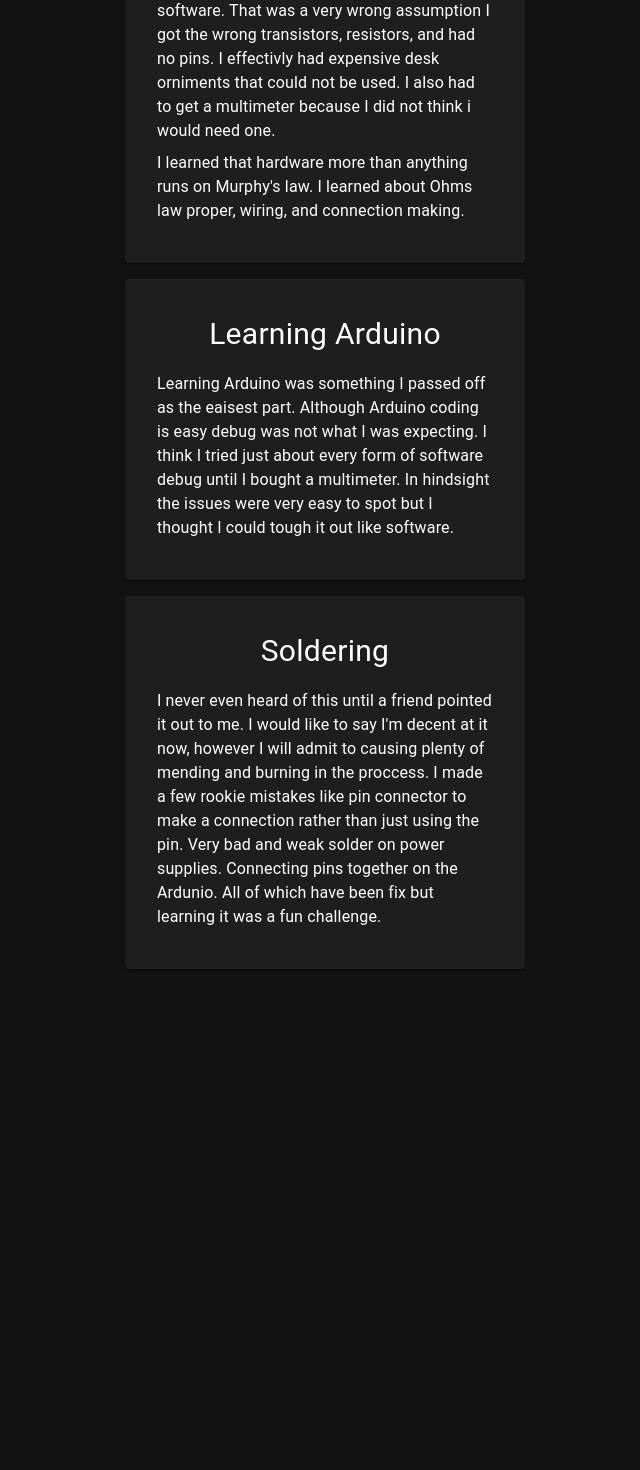
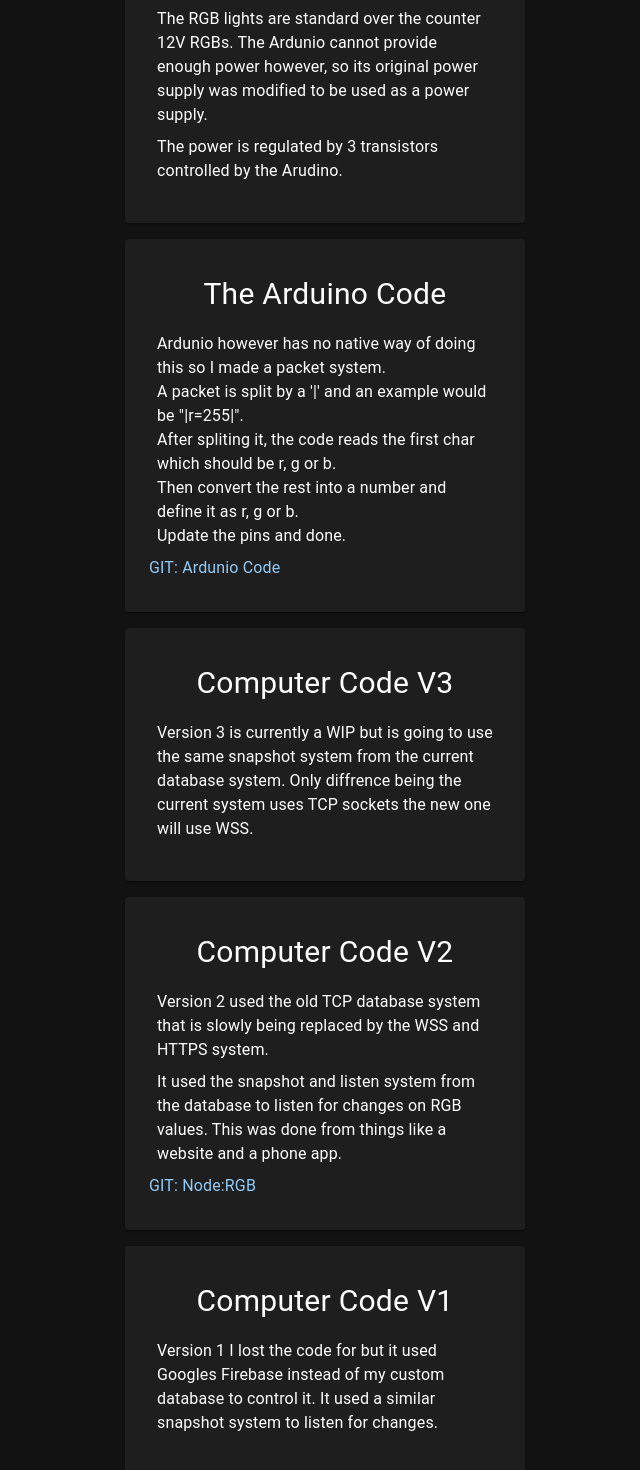
Before and after one commit to peoplestealusernames/website, a React (Create React App) app: page /website/projects/RGB in a window 1280 px wide. Shown: the part 474-1944 px from the top of the page, without its empty margins (315-955 px from the left). Before the commit the page ends 1483 px from the top, so only its background shows below. Built offline with nearby package versions, Linux system fonts and the light colour scheme.

Commit message:
RGBPage: Redesign

```diff
--- a/src/pages/Projects/RGBPage.tsx
+++ b/src/pages/Projects/RGBPage.tsx
@@ -1,6 +1,4 @@
-import { Card, CardContent, Grid, Typography } from "@mui/material";
-
-const Photos = "https:/ / github.com / peoplestealusernames / website / blob / master / public / Photos"
+import { Card, CardContent, Grid, Link, Typography } from "@mui/material";
 
 export function RGBPage() {
     return (<Grid container
@@ -18,11 +16,10 @@
                     p: 1, fontSize: 40,
                     justifyContent: "center", alignItems: "center", textAlign: "center"
                 }}>
-                    RGB, Ardunio, and simulation vs reality
+                    IOT Controlled RGB
                 </Typography>
                 <Typography sx={{ p: .5 }}>
-                    Trying to get the RGB lights to work with an Ardunio was my first time leaving a sim or software.
-                    I quickly learned just how little I learn a lot from it.
+                    Using the IOT to connect RGB lights to the internet through 3 diffrent methods.
                 </Typography>
             </CardContent>
         </Card>
@@ -36,45 +33,89 @@
             <Card sx={{ m: 1, p: 1, maxWidth: 400, textAlign: "left" }}>
                 <CardContent>
                     <Typography sx={{ p: 1, fontSize: 30, textAlign: "center" }}>
-                        General electrical
+                        The Hardware
                     </Typography>
                     <Typography sx={{ m: 1 }}>
-                        I was compelely clueless at electrical and thought that everything would work like software.
-                        That was a very wrong assumption I got the wrong transistors, resistors, and had no pins.
-                        I effectivly had expensive desk orniments that could not be used.
-                        I also had to get a multimeter because I did not think i would need one.
+                        The Ardunio was a nano so the only non pin IO I had was serial.
+                        So the code on the Arduino read serial to control the lights.
                     </Typography>
                     <Typography sx={{ m: 1 }}>
-                        I learned that hardware more than anything runs on Murphy's law.
-                        I learned about Ohms law proper, wiring, and connection making.
+                        The RGB lights are standard over the counter 12V RGBs.
+                        The Ardunio cannot provide enough power however,
+                        so its original power supply was modified to be used as a power supply.
+                    </Typography>
+                    <Typography sx={{ m: 1 }}>
+                        The power is regulated by 3 transistors controlled by the Arudino.
                     </Typography>
                 </CardContent>
             </Card>
             <Card sx={{ m: 1, p: 1, maxWidth: 400, textAlign: "left" }}>
                 <CardContent>
                     <Typography sx={{ p: 1, fontSize: 30, textAlign: "center" }}>
-                        Learning Arduino
+                        The Arduino Code
+                    </Typography>
+                    <Grid sx={{ m: 1 }}>
+                        <Typography>
+                            Ardunio however has no native way of doing this so I made a packet system.
+                        </Typography>
+                        <Typography>
+                            A packet is split by a '|' and an example would be "|r=255|".
+                        </Typography>
+                        <Typography>
+                            After spliting it, the code reads the first char which should be r, g or b.
+                        </Typography>
+                        <Typography>
+                            Then convert the rest into a number and define it as r, g or b.
+                        </Typography>
+                        <Typography>
+                            Update the pins and done.
+                        </Typography>
+                    </Grid>
+                    <Link href="https://github.com/peoplestealusernames/ArduinoRGB" underline='hover'>
+                        <Typography>
+                            GIT: Ardunio Code
+                        </Typography>
+                    </Link>
+                </CardContent>
+            </Card>
+            <Card sx={{ m: 1, p: 1, maxWidth: 400, textAlign: "left" }}>
+                <CardContent>
+                    <Typography sx={{ p: 1, fontSize: 30, textAlign: "center" }}>
+                        Computer Code V3
                     </Typography>
                     <Typography sx={{ m: 1 }}>
-                        Learning Arduino was something I passed off as the eaisest part.
-                        Although Arduino coding is easy debug was not what I was expecting.
-                        I think I tried just about every form of software debug until I bought a multimeter.
-                        In hindsight the issues were very easy to spot but I thought I could tough it out like software.
+                        Version 3 is currently a WIP but is going to use the same snapshot system from the current database system.
+                        Only diffrence being the current system uses TCP sockets the new one will use WSS.
                     </Typography>
                 </CardContent>
             </Card>
             <Card sx={{ m: 1, p: 1, maxWidth: 400, textAlign: "left" }}>
                 <CardContent>
                     <Typography sx={{ p: 1, fontSize: 30, textAlign: "center" }}>
-                        Soldering
+                        Computer Code V2
                     </Typography>
                     <Typography sx={{ m: 1 }}>
-                        I never even heard of this until a friend pointed it out to me.
-                        I would like to say I'm decent at it now, however I will admit to causing plenty of mending and burning in the proccess.
-                        I made a few rookie mistakes like pin connector to make a connection rather than just using the pin.
-                        Very bad and weak solder on power supplies.
-                        Connecting pins together on the Ardunio.
-                        All of which have been fix but learning it was a fun challenge.
+                        Version 2 used the old TCP database system that is slowly being replaced by the WSS and HTTPS system.
+                    </Typography>
+                    <Typography sx={{ m: 1 }}>
+                        It used the snapshot and listen system from the database to listen for changes on RGB values.
+                        This was done from things like a website and a phone app. {/*TODO:ADD */}
+                    </Typography>
+                    <Link href="https://github.com/peoplestealusernames/TCPRGB/tree/6aaa3bb210e886996156a366b99659f1bbff4f68" underline='hover'>
+                        <Typography>
+                            GIT: Node:RGB
+                        </Typography>
+                    </Link>
+                </CardContent>
+            </Card>
+            <Card sx={{ m: 1, p: 1, maxWidth: 400, textAlign: "left" }}>
+                <CardContent>
+                    <Typography sx={{ p: 1, fontSize: 30, textAlign: "center" }}>
+                        Computer Code V1
+                    </Typography>
+                    <Typography sx={{ m: 1 }}>
+                        Version 1 I lost the code for but it used Googles Firebase instead of my custom database to control it.
+                        It used a similar snapshot system to listen for changes.
                     </Typography>
                 </CardContent>
             </Card>
```
